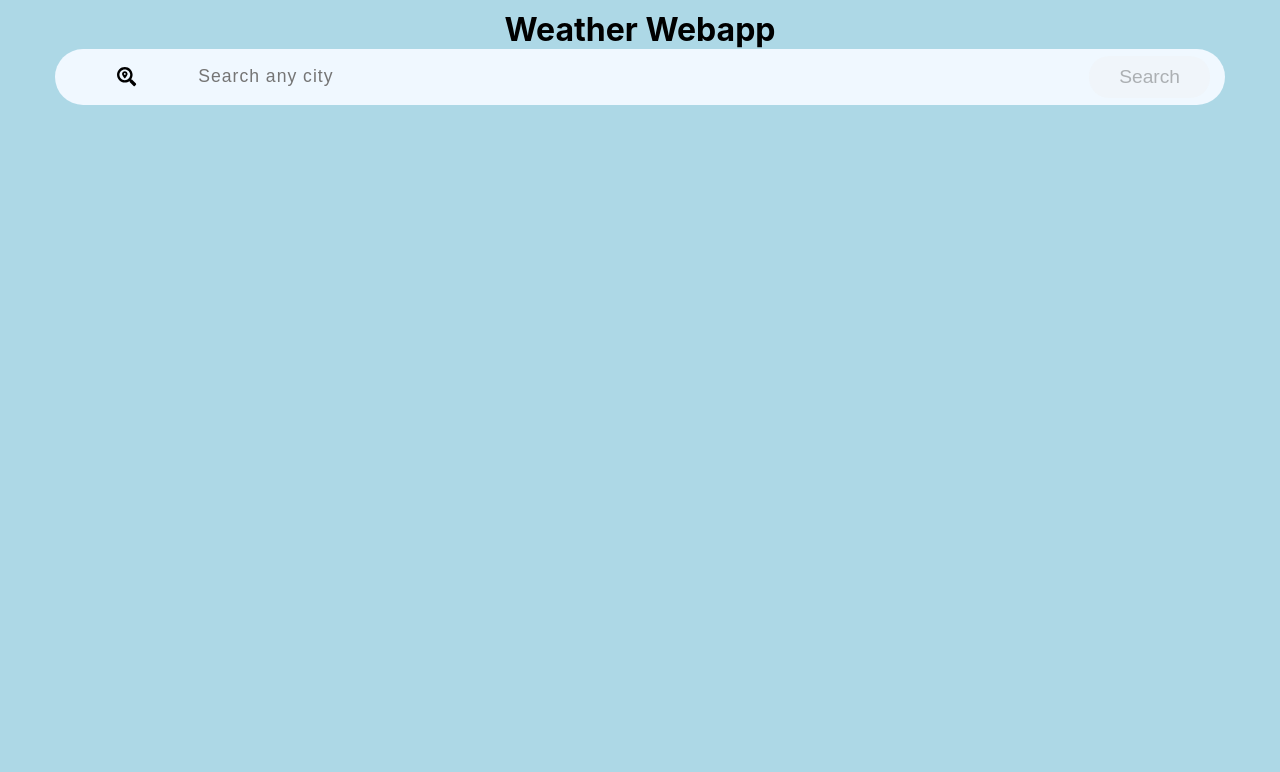
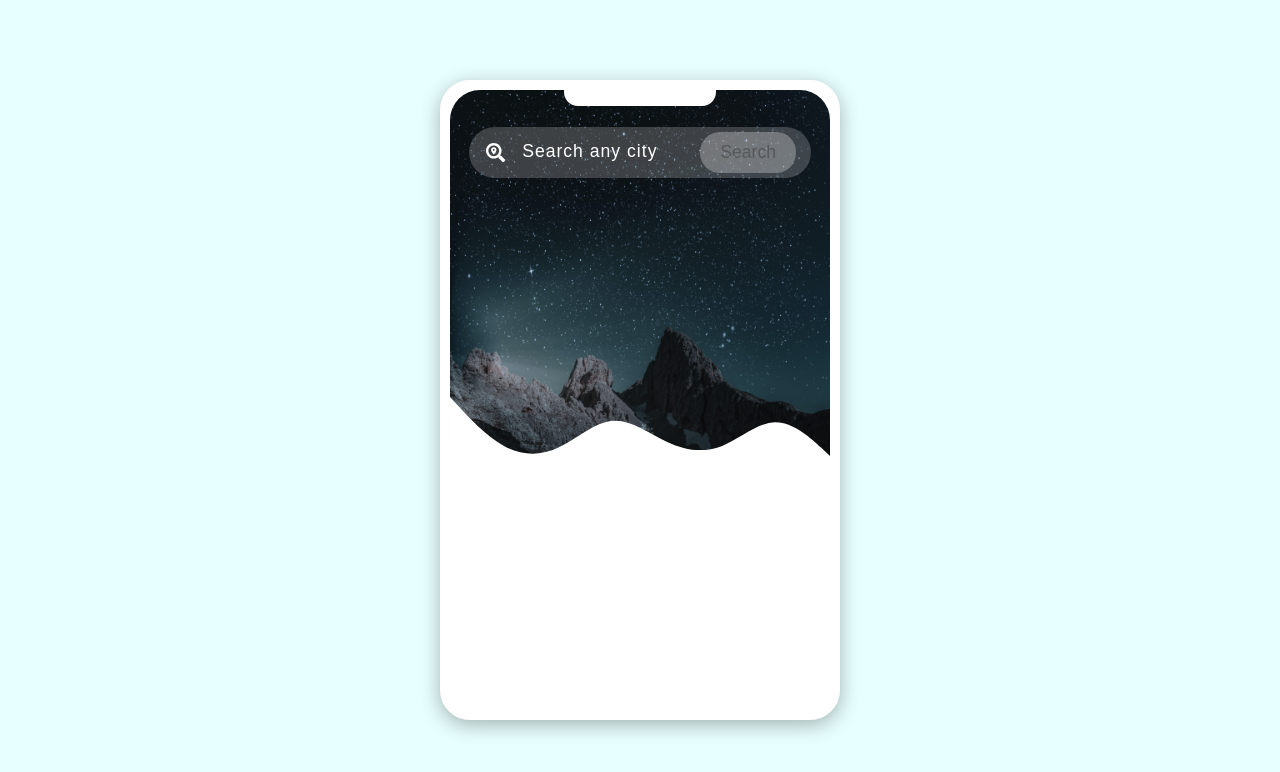
Before and after one commit to NishidhJain/weather-webapp, a React (Create React App) app: page / in a window 1280 px wide. Shown: the top 772 px of the page. Built offline with nearby package versions, Linux system fonts and the light colour scheme.

Commit message:
updated styling of weather component

```diff
--- a/src/App.css
+++ b/src/App.css
@@ -1,8 +1,101 @@
-.App {
+/* .app {
   text-align: center;
   width: 100%;
   max-width: 1200px;
-  /* background-color: bisque; */
+  min-height: 100vh;
   margin: 0 auto;
   padding: 10px 15px;
+  display: flex;
+  flex-direction: column;
+  justify-content: space-evenly;
+  align-items: center;
 }
+
+.app-container{
+  padding: 20px 10px;
+  border-radius: 20px;
+  width: 450px;
+  margin: 0 auto;
+  background-color: rgb(156, 190, 211);
+} */
+
+
+/* from webapp */
+
+.app {
+  text-align: center;
+  width: 100%;
+  max-width: 1200px;
+  min-height: 100vh;
+  margin: 0 auto;
+  padding: 10px 15px;
+  display: flex;
+  flex-direction: column;
+  justify-content: center;
+  align-items: center;
+  /* background: #fff; */
+}
+
+.app__container{
+  position: relative;
+  height: 80vh;
+  width: 100%;
+  max-width: 400px;
+  /* background-color: rgb(202, 233, 251); */
+  background-color: #fff;
+  border-radius: 30px;
+  /* padding: 10px; */
+  box-shadow: 0 5px 20px rgba(0, 0, 0, 0.3);
+  border: 10px solid #fff;
+}
+
+.app__container::before{
+  content: '';
+  width: 40%;
+  height: 2vh;
+  background-color: white;
+  position: absolute;
+  top: 0;
+  left: 50%;
+  transform: translateX(-50%);
+  border-bottom-left-radius: 14px;
+  border-bottom-right-radius: 14px;
+  z-index: 100;
+}
+
+.app__top{
+  margin: 0;
+  position: relative;
+  height: 60%;
+  background-image: url('./assets/bgImg.jpg');
+  background-size: cover;
+  background-repeat: no-repeat;
+  border-top-left-radius: 30px;
+  border-top-right-radius: 30px;
+}
+
+.bg-img{
+  width: 100%;
+  height: 48vh;
+  border-top-left-radius: 20px;
+  border-top-right-radius: 20px;
+}
+
+.wave{
+  position: absolute;
+  bottom: -2px;
+  left: 0;
+}
+
+.space__container{
+  height: 10%;
+  /* background-color: #fff; */
+}
+
+@media (orientation: portrait)
+{
+  .app__container{
+    height: 95vh;
+    /* width: 80%; */
+  }
+}
--- a/src/App.js
+++ b/src/App.js
@@ -8,6 +8,7 @@ function App() {
   const [data, setData] = React.useState({})
   const API_KEY = '70abe5234a96fd06a01426ddd67f11c1';
   const url = 'https://api.openweathermap.org/data/2.5/weather?q=';
+  const oneCallAPI_URL = 'https://api.openweathermap.org/data/2.5/onecall';
 
   // console.log(data.length);
   const getData = async (query) => {
@@ -21,6 +22,18 @@ function App() {
       const jsonResponse = await res.json();
       console.log('json response', jsonResponse);
       setData(jsonResponse);
+
+      if (jsonResponse.cod == '200') {
+
+        const { coord } = jsonResponse;
+
+        const oneAPI = `${oneCallAPI_URL}?lat=${coord.lat}&lon=${coord.lon}&appid=${API_KEY}`;
+
+        const oneCallResponse = await fetch(oneAPI);
+        console.log('one call Api', oneCallResponse);
+        const oneCallJSON = await oneCallResponse.json();
+        console.log('one call json', oneCallJSON);
+      }
     }
     catch (err) {
       console.log('err occured', err);
@@ -30,10 +43,31 @@ function App() {
 
 
   return (
-    <div className="App">
-      <h1>Weather Webapp</h1>
-      <Search getData={getData} />
-      { data.cod == '200' ? (<Weather weatherData={data} />) : data.message}
+    <div className="app">
+      <div className="app__container">
+        <div className="app__top">
+
+          <div className="space__container"></div>
+
+          <Search getData={getData} />
+
+          {data.cod == '200' ? (<Weather weatherData={data} />) : data.message}
+
+
+          <svg xmlns="http://www.w3.org/2000/svg" viewBox="0 0 1440 320" className="wave">
+            <path fill="#fff" fill-opacity="1" d="M0,64L34.3,101.3C68.6,139,137,213,206,250.7C274.3,288,343,288,411,256C480,224,549,160,617,154.7C685.7,149,754,203,823,234.7C891.4,267,960,277,1029,250.7C1097.1,224,1166,160,1234,160C1302.9,160,1371,224,1406,256L1440,288L1440,320L1405.7,320C1371.4,320,1303,320,1234,320C1165.7,320,1097,320,1029,320C960,320,891,320,823,320C754.3,320,686,320,617,320C548.6,320,480,320,411,320C342.9,320,274,320,206,320C137.1,320,69,320,34,320L0,320Z"></path>
+          </svg>
+
+          {/* <Search /> */}
+        </div>
+      </div>
+
+      {/* <h1>Weather Webapp</h1> */}
+      <div className="app-container rain">
+
+
+      </div>
+
 
     </div>
   );
--- a/src/components/Weather.js
+++ b/src/components/Weather.js
@@ -1,4 +1,5 @@
 import React from 'react';
+import { TiWeatherPartlySunny } from 'react-icons/ti'
 import '../css/Weather.css';
 
 function Weather({ weatherData }) {
@@ -8,24 +9,42 @@ function Weather({ weatherData }) {
     const iconURL = 'http://openweathermap.org/img/wn/';
 
     const { main, weather, wind, name, dt } = weatherData;
-    const dat = new Date(parseInt(dt));
+    const dat = new Date(parseInt(dt * 1000));
+    const hours = dat.getHours();
+    const minutes = dat.getMinutes();
+    const seconds = dat.getSeconds();
     console.log('date : ', dat);
+    console.log('hr ', hours);
+    console.log('min', minutes);
+
+    console.log('sec ', seconds);
+
 
     if (weather[0].main == 'rain') {
         bgImg = 'rain';
     }
 
     return (
-        <div className="weather rain">
+        <div className="weather">
             <div className="weather__mainData">
-                <h2 className="weather__temp">{main.temp}<sup>&deg;c</sup></h2>
-                <h3 className="weather__city">{name}</h3>
-                <h4 className="weather__condition">{weather[0].description}</h4>
-                <img src={`${iconURL}${weather[0].icon}@2x.png`} alt="weather_icon" className="weather__icon" />
-                <h4 className="waether__humidity">{main.humidity}%</h4>
+                <div className="left">
+
+                    <TiWeatherPartlySunny className="weather__icon" />
+                    <h4 className="weather__condition">{weather[0].description}</h4>
+                </div>
+                <div className="right">
+                    <h2 className="weather__city">{name}</h2>
+                    <h2 className="weather__temp">{main.temp}<sup>&deg;</sup></h2>
+
+                </div>
+
+                {/* <img src={`${iconURL}${weather[0].icon}@2x.png`} alt="weather_icon" className="weather__icon" />
+                <h4 className="waether__humidity">{main.humidity}%</h4> */}
             </div>
-            <div className="weather__windData">
-                <div className="weather__windSpeed">Wind : {wind.speed} meter/sec</div>
+            <div className="weather__otherData">
+                <p className="weather__windSpeed">Wind : {wind.speed} m/sec</p>
+                <p className="weather__humidity">Humidity : {main.humidity}%</p>
+                <p className="weather__feelsLike">Feels : {main.feels_like} <sup>&deg;</sup> </p>
             </div>
         </div>
     )
--- a/src/css/Search.css
+++ b/src/css/Search.css
@@ -1,20 +1,24 @@
 .search{
-    width: 100%;
+    width: 90%;
+    margin: 0 auto;
+    /* margin-top: 30px; */
 }
 
 .search__form{
     width: 100%;
-    background-color: #f0f8ff;
+    /* background-color: #f0f8ff; */
+    background-color: rgba(255, 255, 255, 0.2);
     border-radius: 50px;
     display: flex;
     justify-content: space-between;
     align-items: center;
-    padding: 7px 15px;
+    padding: 5px 15px;
 }
 
 .search__icon{
    width: 10%;
    font-size: 1.2rem;
+   color: #fff;
 }
 
 .search__inpt{
@@ -23,21 +27,25 @@
     outline: none;
     padding: 10px 15px;
     background: transparent;
+    color: #fff;
 }
 .search__inpt::placeholder{
     font-size: 1.1rem;
     letter-spacing: 1px;
+    color: #fff;
 }
 .search__inpt:focus{
     font-size: 1.1rem;
+    color: #fff;
+
 }
 
 .search__btn{
     /* max-width: 15%; */
-    padding: 10px 30px;
+    padding: 10px 20px;
     /* margin-right: 20px; */
     border-radius: 20px;
-    font-size: 1.2rem;
+    font-size: 1.1rem;
     border: none;
     outline: none;
 }
--- a/src/css/Weather.css
+++ b/src/css/Weather.css
@@ -1,6 +1,86 @@
 .rain{
     background: url('../assets/rain.jpg');
-    width: 100%;
-    height: auto;
+    /* width: 100%; */
+    /* height: auto; */
     object-fit: contain;
 }
+
+.weather{
+    /* min-height: 50vh; */
+    /* text-align: center; */
+}
+
+.weather__mainData{
+    display: flex;
+    justify-content: space-between;
+    align-items: center;
+    margin-top: 25px;
+    padding: 5px 20px;
+}
+
+.left{
+    text-align: left;
+}
+
+.weather__icon{
+    color: #fff;
+    font-size: 6rem;
+    /* margin-top: 10px; */
+}
+
+.weather__condition{
+    font-size: 1.5rem;
+    color: rgba(255, 255, 255, 0.774);
+    text-transform: capitalize
+}
+
+.weather__city{
+    margin-top: 30px;
+    font-size: 1.5rem;
+    color: #fff;
+}
+
+.weather__temp{
+    font-size: 3rem;
+    /* color: #fff; */
+    color: rgba(255, 255, 255, 0.774);
+    font-weight: 700;
+}
+
+.weather__otherData{
+    margin-top: 30px;
+    color: #fff;
+    text-align: left;
+    padding: 10px 20px;
+    font-weight: 600;
+}
+
+@media (max-width: 450px){
+
+    .weather__mainData{
+        margin-top: 15px;
+        /* padding: 0 20px; */
+    }
+    .weather__icon{
+        font-size: 4rem;
+    }
+    .weather__condition{
+        font-size: 1.2rem;
+    }
+    .weather__city{
+        margin-top: 10px;
+        font-size: 1.2rem;
+    }
+    .weather__temp{
+        font-size: 2rem;
+        font-weight: 700;
+    }
+
+    .weather__otherData{
+        margin-top: 15px;
+        color: #fff;
+        text-align: left;
+        padding: 10px 20px;
+        font-weight: 600;
+    }
+}
--- a/src/index.css
+++ b/src/index.css
@@ -6,7 +6,9 @@
 body {
   margin: 0;
   min-height: 100vh;
-  background: lightblue;
+  width: 100%;
+  /* background: rgba(255, 145, 1, 0.171); */
+  background-color: #e8ffff;
   font-family: -apple-system, BlinkMacSystemFont, 'Segoe UI', 'Roboto', 'Oxygen',
     'Ubuntu', 'Cantarell', 'Fira Sans', 'Droid Sans', 'Helvetica Neue',
     sans-serif;
```
Also changed, not shown: diego-ph-5LOhydOtTKU-unsplash.jpg (added), src/assets/bgImg.jpg (added).
